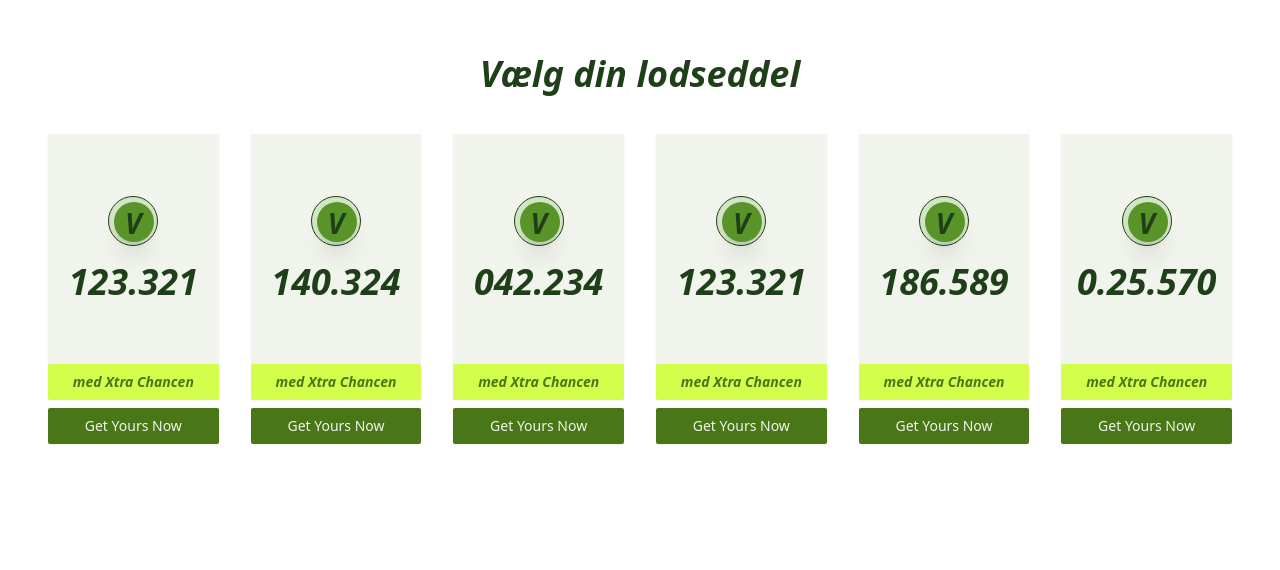
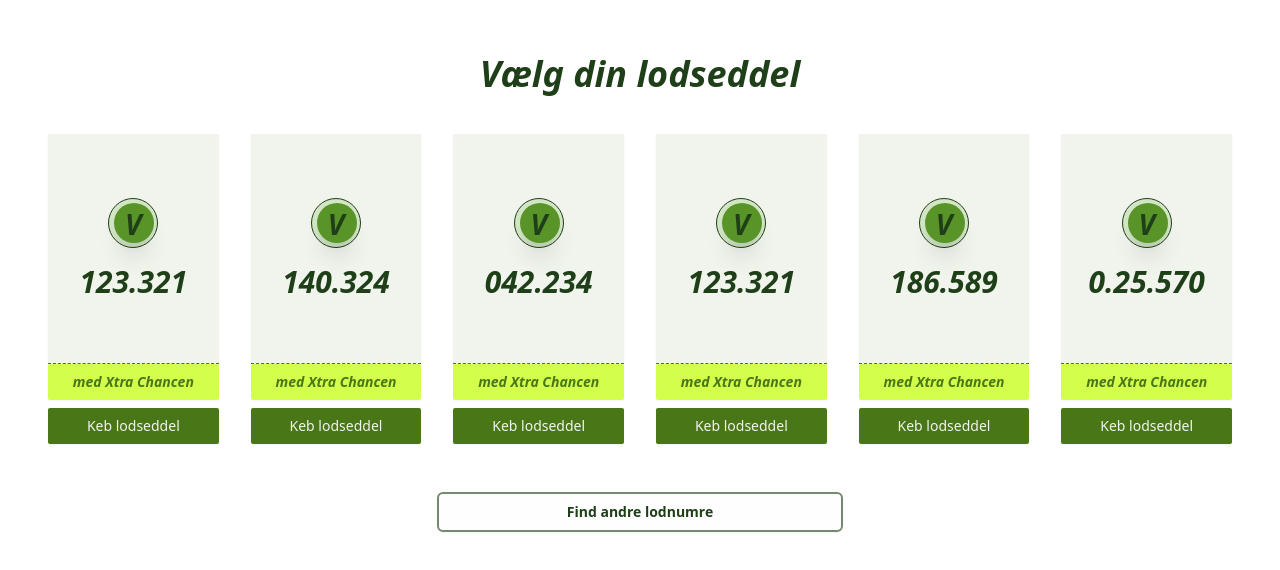
Before and after one commit to shazim8480/task-lottery-card, a React (Vite) app: page / in a window 1280 px wide. Shown: the part 106-676 px from the top of the page. Built offline with nearby package versions, Linux system fonts and the light colour scheme.

Commit message:
find button added

```diff
--- a/src/Components/CardContainer/CardContainer.jsx
+++ b/src/Components/CardContainer/CardContainer.jsx
@@ -1,5 +1,6 @@
 import React from "react";
 import LotteryCard from "./LotteryCard";
+import Button from "../UI/Button";
 
 let lotteryData = [
   "123.321",
@@ -12,10 +13,16 @@ let lotteryData = [
 
 const CardContainer = () => {
   return (
-    <div className="px-12 grid justify-items-center grid-cols-2 md:grid-cols-3 lg:grid-cols-6 xl:grid-cols-6 gap-8 ">
-      {lotteryData?.map((item) => {
-        return <LotteryCard item={item} />;
-      })}
+    <div className="flex flex-col justify-center items-center">
+      <div className="px-12 grid justify-items-center grid-cols-2 md:grid-cols-3 lg:grid-cols-6 xl:grid-cols-6 gap-8 ">
+        {lotteryData?.map((item) => {
+          return <LotteryCard item={item} />;
+        })}
+      </div>
+
+      <Button className={"my-12 px-32 rounded-md"} variant="outlined">
+        Find andre lodnumre
+      </Button>
     </div>
   );
 };
--- a/src/Components/CardContainer/LotteryCard.jsx
+++ b/src/Components/CardContainer/LotteryCard.jsx
@@ -7,7 +7,7 @@ import Typography from "../UI/Typography";
 const LotteryCard = ({ item }) => {
   return (
     <div className="">
-      <div className="h-[300px] md:h-[280px] lg:h-[230px] xl:h-[230px] bg-light text-center shadow-sm flex flex-col justify-center items-center">
+      <div className="h-[300px] md:h-[280px] lg:h-[230px] xl:h-[230px] bg-light text-center shadow-sm flex flex-col justify-center items-center border-dashed border-b-[0.7px] border-primary">
         {/* shadow with text */}
         <div className="relative h-[50px] bg-[#d2e5c5] w-[50px] rounded-full border-[0.3px] border-dark">
           <div className="bg-[#589428] h-[40px] w-[40px] left-[5px] top-[4.5px] rounded-full shadow-xl absolute inset-0">
@@ -20,7 +20,7 @@ const LotteryCard = ({ item }) => {
           </div>
         </div>
         {/* numbered text */}
-        <Typography className={"pt-4"} variant="header">
+        <Typography className={"pt-4 text-3xl"} variant="header">
           {item}
         </Typography>
       </div>
@@ -33,7 +33,7 @@ const LotteryCard = ({ item }) => {
       </Button>
       {/* button - primary */}
       <Button className={"font-normal w-full shadow-sm mt-2"} variant="primary">
-        Get Yours Now
+        Keb lodseddel
       </Button>
     </div>
   );
--- a/src/Components/UI/Button.jsx
+++ b/src/Components/UI/Button.jsx
@@ -9,6 +9,8 @@ const Button = ({ children, variant = "primary", className }) => {
         {
           "bg-primary text-light": variant === "primary",
           "bg-secondary text-primary": variant === "secondary",
+          "bg-body text-dark font-bold border-2 border-[#778872]":
+            variant === "outlined",
         },
         className
       )}
--- a/tailwind.config.js
+++ b/tailwind.config.js
@@ -14,6 +14,7 @@ export default {
       dark: "#1e3f18",
       light: "#f1f4ed",
       border: "#4f674a",
+      body: "#fffefe",
     },
     extend: {},
   },
```
